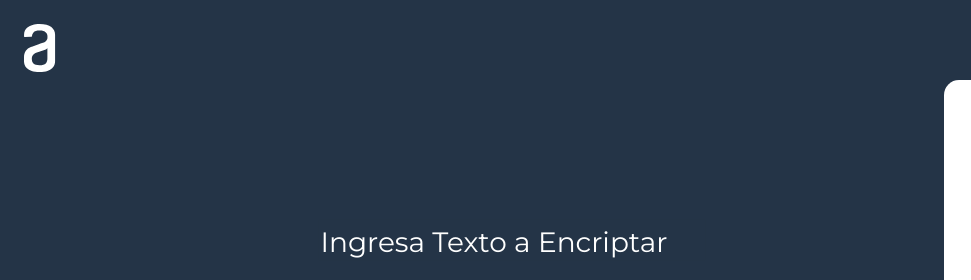
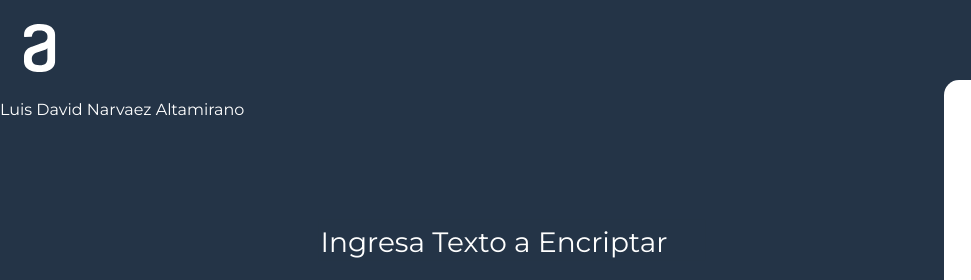
Before and after one commit to LuisDNA1196/Alura-Challenge-1, a plain HTML site: page index.html in a window 1280 px wide. Shown: the top 280 px of the page, 0-971 px from the left. Drawn offline with Linux system fonts and the light colour scheme.

Commit message:
Update index.html

```diff
--- a/index.html
+++ b/index.html
@@ -41,5 +41,8 @@
                 <button class="boton3" id="boton-copiar" style="display: none;" onclick="copiarTexto()">Copiar!</button>
         </div>
   <script src="/script.js"></script>
+        <footer>
+       Luis David Narvaez Altamirano
+</footer>
 </body>
 </html>
```
